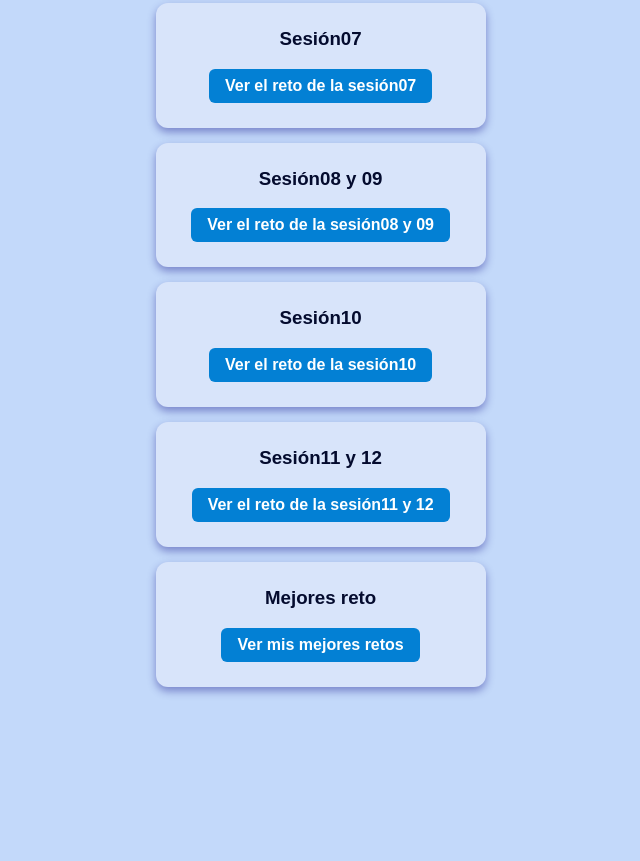
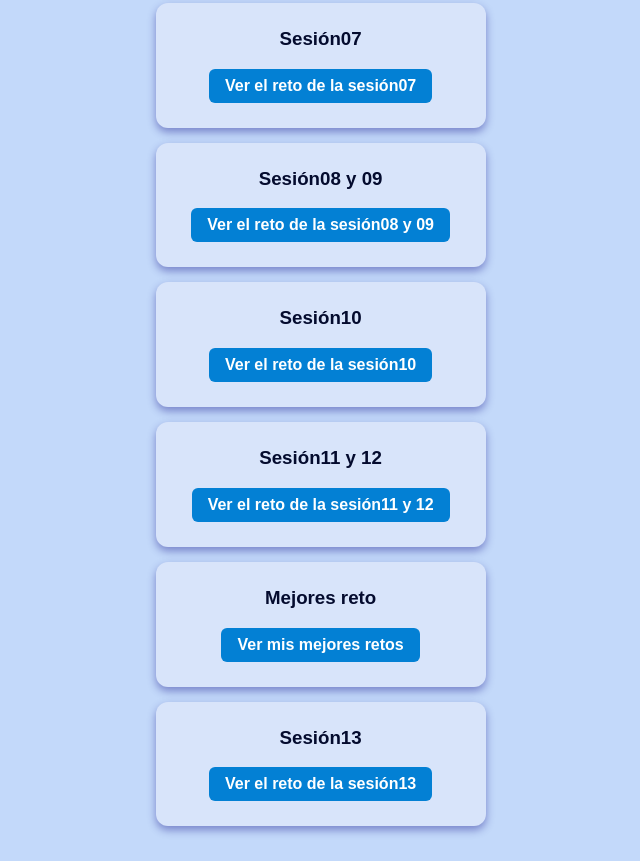
Before and after one commit to freidermurillopalacios-afk/web---adso-Freider-Murillo, a plain HTML site: page index.html in a window 1280 px wide. Shown: the part 1036-1897 px from the top of the page, without its empty margins (330-970 px from the left). Before the commit the page ends 1758 px from the top, so only its background shows below. Drawn offline with Linux system fonts and the light colour scheme.

Commit message:
portafolio

```diff
--- a/index.html
+++ b/index.html
@@ -66,6 +66,12 @@
             <h3>Mejores reto</h3>
             <a href="https://freidermurillopalacios-afk.github.io/web---adso-Freider-Murillo/sesion11-12/mejoores-retos/index.html">Ver mis mejores retos</a>
         </div>
+
+
+        <div class="tarjeta">
+            <h3>Sesión13</h3>
+            <a href="https://freidermurillopalacios-afk.github.io/web---adso-Freider-Murillo/sesion13-14/reto/index.html">Ver el reto de la sesión13</a>
+        </div>
     </main>
 
 </body>
```
